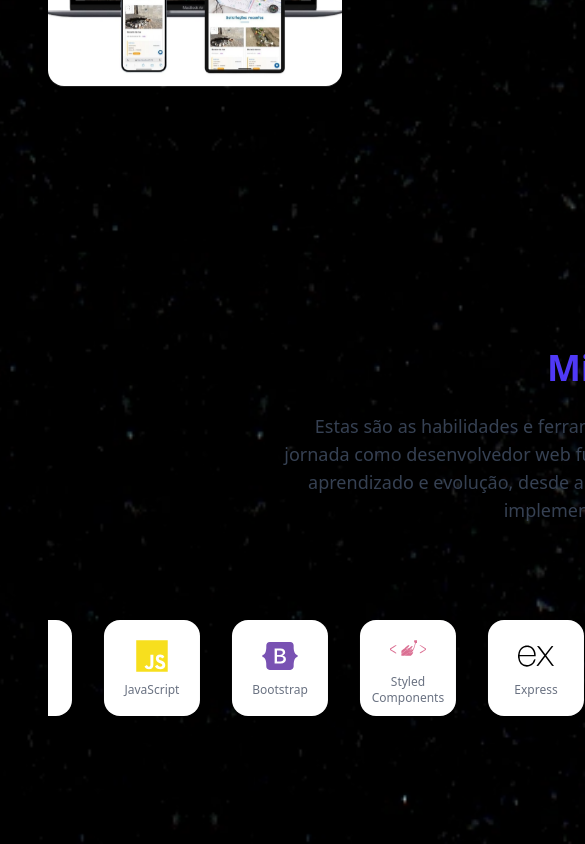
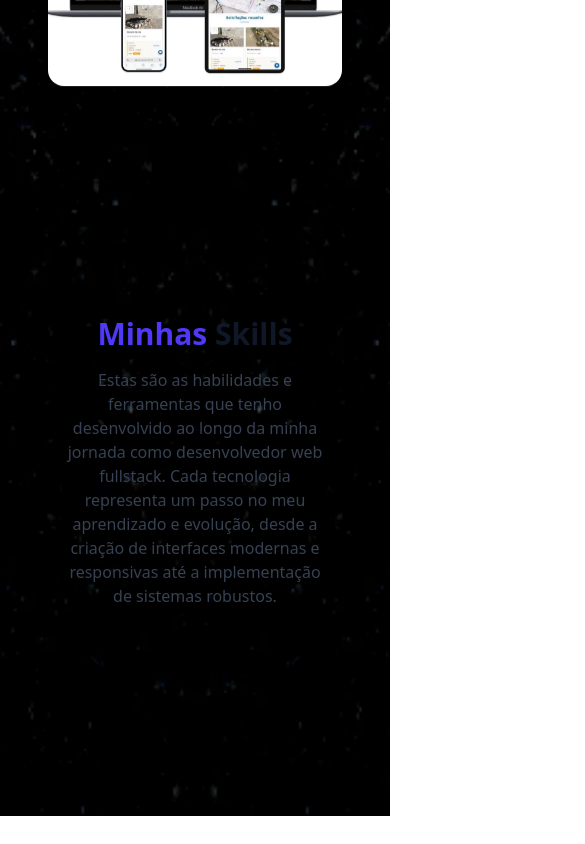
Before and after one commit to piciliano/new-portfolio, a Next.js app: page / in a window 390 px wide. Shown: the part 5219-6063 px from the top of the page, 585 px wide, since content can reach past the window. After the commit the page ends 6035 px from the top, so only its background shows below. Built offline with nearby package versions, Linux system fonts and the light colour scheme.

Commit message:
feat: add responsive sizing for skills

```diff
--- a/src/app/components/MySkills.tsx
+++ b/src/app/components/MySkills.tsx
@@ -144,18 +144,19 @@ const MySkills = forwardRef<HTMLElement>((_props, ref) => {
         }
       }}
       id="skills"
-      className="relative max-w-7xl mx-auto px-6 py-24 md:py-32 text-center overflow-hidden"
+      className="relative w-full max-w-7xl mx-auto px-4 sm:px-6 py-16 sm:py-24 md:py-32 text-center"
     >
+      <div className="w-full max-w-6xl mx-auto">
         <h2
           ref={headingRef}
-        className="text-4xl md:text-5xl font-bold text-indigo-600 dark:text-indigo-400 mb-6"
+          className="text-3xl sm:text-4xl md:text-5xl font-bold text-indigo-600 dark:text-indigo-400 mb-4 sm:mb-6"
         >
           Minhas <span className="text-gray-900 dark:text-white">Skills</span>
         </h2>
 
         <p
           ref={textRef}
-        className="text-gray-700 dark:text-gray-300 max-w-3xl mx-auto mb-16 text-lg"
+          className="text-gray-700 dark:text-gray-300 mx-auto mb-12 sm:mb-16 text-base sm:text-lg px-2 sm:px-4 max-w-[90%] sm:max-w-[85%] md:max-w-3xl"
         >
           Estas são as habilidades e ferramentas que tenho desenvolvido ao longo
           da minha jornada como desenvolvedor web fullstack. Cada tecnologia
@@ -164,22 +165,26 @@ const MySkills = forwardRef<HTMLElement>((_props, ref) => {
           robustos.
         </p>
 
-      <div ref={sliderRef} className="relative w-full py-8 overflow-hidden">
-        <div className="flex animate-infinite-scroll gap-8 w-max">
+        <div
+          ref={sliderRef}
+          className="relative w-full py-4 sm:py-8 overflow-x-hidden"
+        >
+          <div className="flex animate-infinite-scroll gap-4 sm:gap-6 md:gap-8 w-max">
             {[...skillsData, ...skillsData].map((skill, i) => (
               <div
                 key={`${skill.name}-${i}`}
                 ref={(el) => {
                   skillIconsRef.current[i] = el;
                 }}
-              className="flex flex-col items-center justify-center w-24 h-24 text-4xl rounded-2xl bg-white dark:bg-gray-800 shadow-lg hover:shadow-xl transition-shadow duration-300"
+                className="flex flex-col items-center justify-center w-16 h-16 sm:w-20 sm:h-20 md:w-24 md:h-24 text-2xl sm:text-3xl md:text-4xl rounded-lg sm:rounded-xl md:rounded-2xl bg-white dark:bg-gray-800 shadow-md hover:shadow-lg sm:shadow-lg sm:hover:shadow-xl transition-shadow duration-300"
               >
                 {skill.icon}
-              <span className="mt-2 text-xs font-medium text-gray-500 dark:text-gray-400">
+                <span className="mt-1 sm:mt-2 text-xs font-medium text-gray-500 dark:text-gray-400">
                   {skill.name}
                 </span>
               </div>
             ))}
+          </div>
         </div>
       </div>
     </section>
```
Lines whose indentation alone changed are shown as unchanged.
